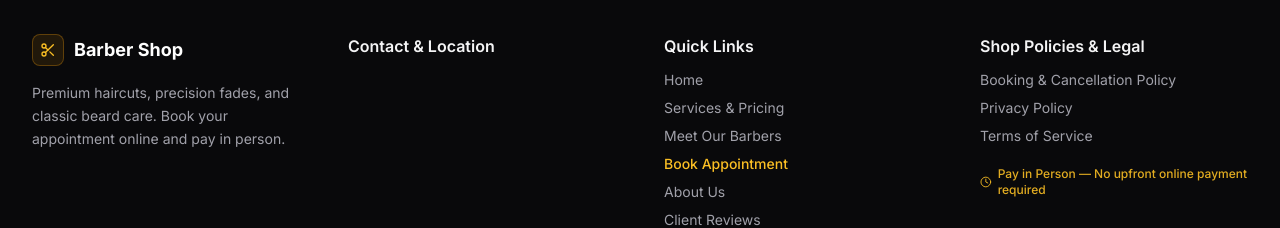
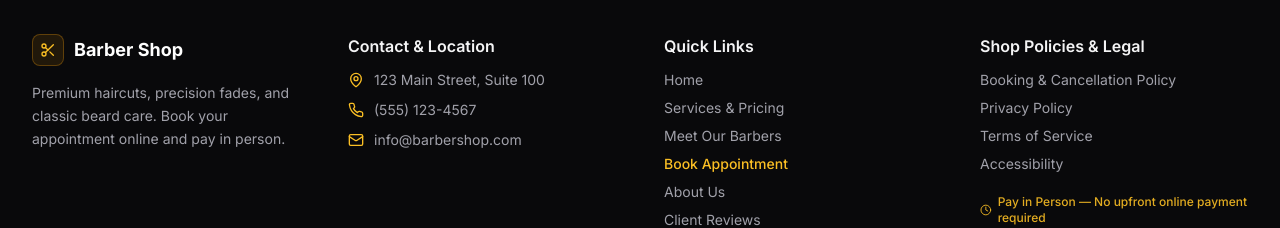
Before and after one commit to BridgeLine-Services/Barber, a Next.js app in the folder conversations/6a78f59d12b12b3300e9ad7b/barber-booking-system/: page / in a window 1280 px wide. Shown: the part 2831-3059 px from the top of the page. Built offline with nearby package versions, Linux system fonts and the light colour scheme; no server answers; the database is empty.

Commit message:
Auto-commit agent changes

```diff
--- a/conversations/6a78f59d12b12b3300e9ad7b/barber-booking-system/src/components/customer/Footer.tsx
+++ b/conversations/6a78f59d12b12b3300e9ad7b/barber-booking-system/src/components/customer/Footer.tsx
@@ -22,6 +22,11 @@ export function Footer({ business }: FooterProps) {
   const fullAddress = [business?.address, business?.city, business?.state, business?.zipCode]
     .filter(Boolean)
     .join(', ')
+
+  // Fallback contact info when business data is not available
+  const phone = business?.phone || '(555) 123-4567'
+  const email = business?.email || 'info@barbershop.com'
+  const address = fullAddress || '123 Main Street, Suite 100'
 
   return (
     <footer className="border-t border-zinc-800/80 bg-zinc-950 text-zinc-400 text-sm">
@@ -80,28 +85,22 @@ export function Footer({ business }: FooterProps) {
           <div className="space-y-3">
             <h3 className="text-zinc-100 font-semibold text-base font-poppins">Contact & Location</h3>
             <ul className="space-y-2.5">
-              {fullAddress && (
               <li className="flex items-start gap-2.5">
                 <MapPin className="h-4 w-4 text-amber-400 mt-0.5 shrink-0" />
-                  <span>{fullAddress}</span>
+                <span>{address}</span>
               </li>
-              )}
-              {business?.phone && (
               <li className="flex items-center gap-2.5">
                 <Phone className="h-4 w-4 text-amber-400 shrink-0" />
-                  <a href={`tel:${business.phone.replace(/\D/g, '')}`} className="hover:text-amber-400 transition">
-                    {business.phone}
+                <a href={`tel:${phone.replace(/\D/g, '')}`} className="hover:text-amber-400 transition">
+                  {phone}
                 </a>
               </li>
-              )}
-              {business?.email && (
               <li className="flex items-center gap-2.5">
                 <Mail className="h-4 w-4 text-amber-400 shrink-0" />
-                  <a href={`mailto:${business.email}`} className="hover:text-amber-400 transition">
-                    {business.email}
+                <a href={`mailto:${email}`} className="hover:text-amber-400 transition">
+                  {email}
                 </a>
               </li>
-              )}
             </ul>
           </div>
 
@@ -149,6 +148,9 @@ export function Footer({ business }: FooterProps) {
               <li>
                 <Link href="/terms" className="hover:text-amber-400 transition">Terms of Service</Link>
               </li>
+              <li>
+                <Link href="/accessibility" className="hover:text-amber-400 transition">Accessibility</Link>
+              </li>
             </ul>
             <div className="pt-2">
               <p className="text-xs text-amber-400/90 font-medium flex items-center gap-1.5">
```
Lines whose indentation alone changed are shown as unchanged.
